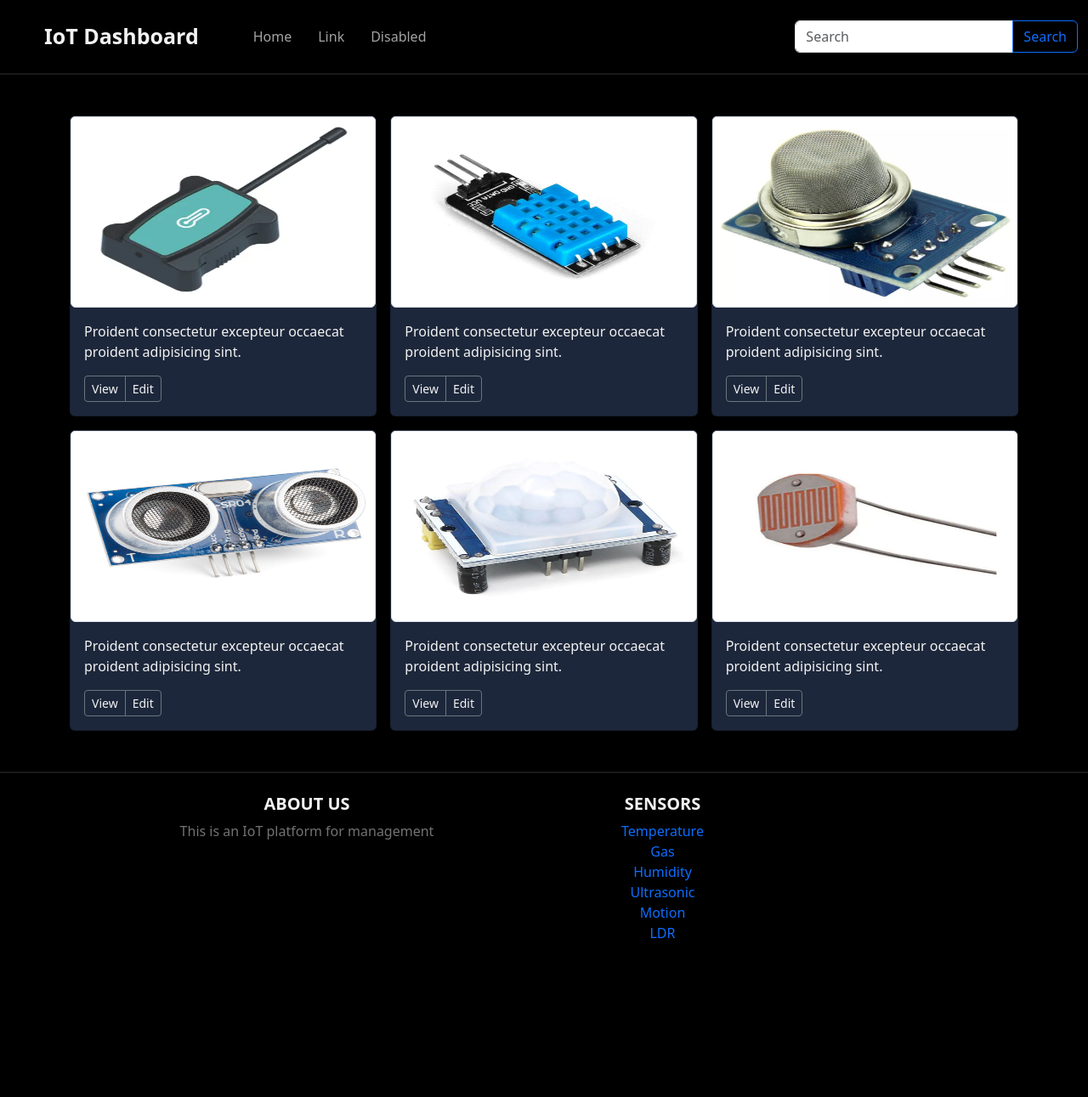
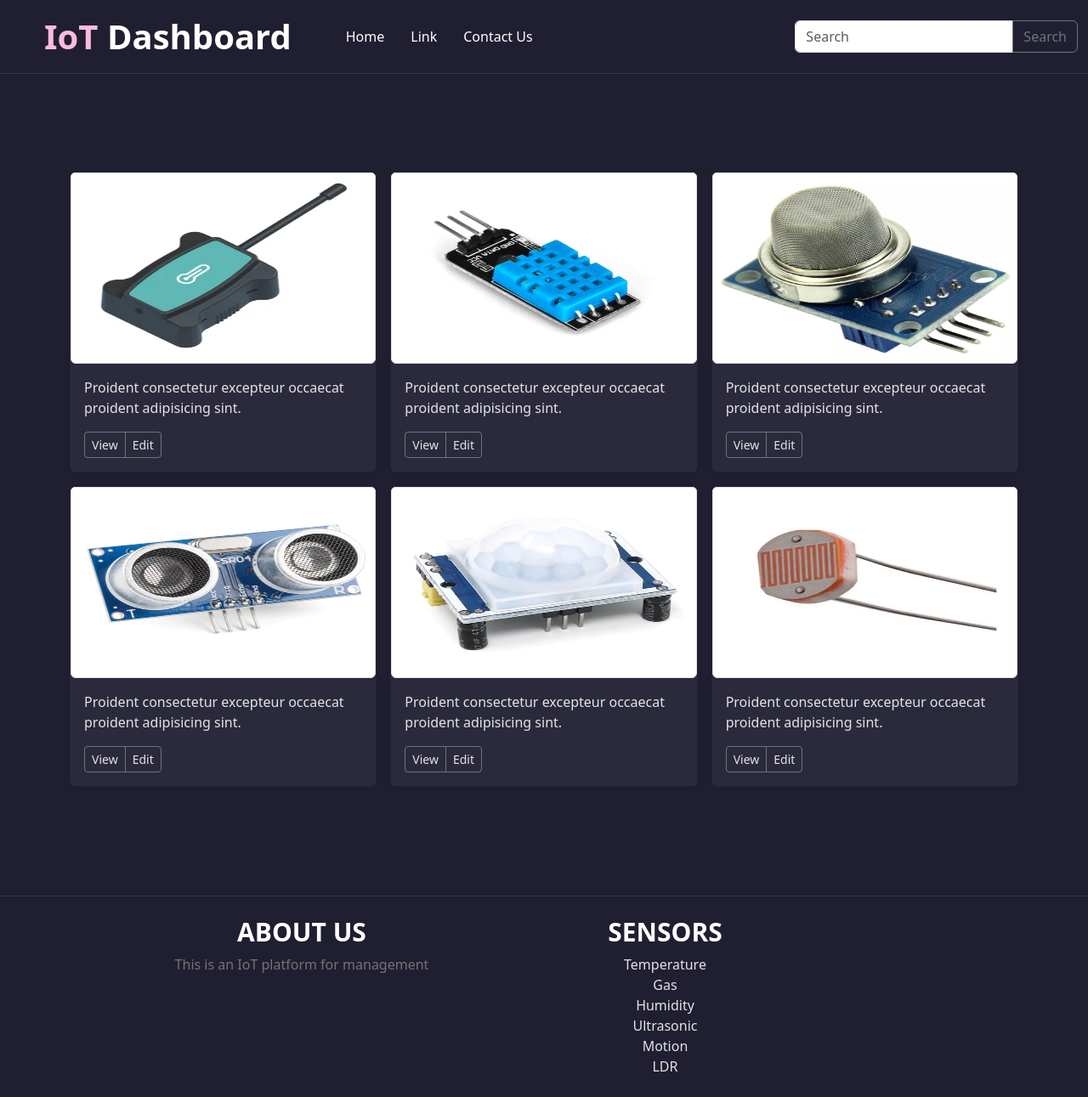
Before and after one commit to 0x2b375/myproject, a Django app: template main/templates/main/index.html in a window 1280 px wide. Shown: the whole page at 85% size. Before the commit the page ends 1104 px from the top, so only its background shows below. Run offline with Django 5.2, Linux system fonts and the light colour scheme; the template is opened without the code that fills it, so the values that code supplies are empty.

Commit message:
color palette change

```diff
--- a/main/templates/main/index.html
+++ b/main/templates/main/index.html
@@ -3,7 +3,21 @@
     <title>IoT Dashboard</title>
     <meta name="viewport" content="width=device-width, initial-scale=1">
     <link href="https://cdn.jsdelivr.net/npm/bootstrap@5.3.3/dist/css/bootstrap.min.css" rel="stylesheet" integrity="sha384-QWTKZyjpPEjISv5WaRU9OFeRpok6YctnYmDr5pNlyT2bRjXh0JMhjY6hW+ALEwIH" crossorigin="anonymous">
+    <link rel="preconnect" href="https://fonts.googleapis.com">
+    <link rel="preconnect" href="https://fonts.gstatic.com" crossorigin>
+    <link href="https://fonts.googleapis.com/css2?family=Outfit:wght@100..900&display=swap" rel="stylesheet">
     <style>
+
+      :root {
+        --clr-bg: #201f31;
+        --clr-text: #ffbade;
+        --clr-text-text: #e3e3e5;
+        --clr-border: #373646;
+        --clr-card: #2b2a3c;
+
+        -ff-outfit: "Outfit", sans-serif;
+      }
+
       *, *::before, *::after {
         box-sizing: border-box;
       }
@@ -13,9 +27,13 @@
         padding: 0;
         line-height: 1.5;
       }
-      .primary-bg {
-        background-color: #000000;
+
+      html {
+        font-family: var(--ff-outfit);
+        line-height: 1.7;
+        font-weight: 400;
       }
+
       .img-thumbnail {
         font-size: 1.125rem;
         text-anchor: middle;
@@ -32,10 +50,13 @@
 
     </style>
   </head>
-  <body class="mb-0 primary-bg">
-    <nav class="navbar mb-0 navbar-expand-lg" style="border-bottom: 2px solid #1a1a1a; background-color: #000000;">
+  <body class="mb-0" style="background-color: var(--clr-bg);">
+    <nav class="navbar mb-0 navbar-expand-lg" style="border-bottom: 0.5px solid var(--clr-border); background-color: var(--clr-bg);">
       <div class="container-fluid">
-        <a class="navbar-brand" href="#" style="color: #f2f2f2; margin-left: 40px; font-size: 25px; font-weight: bold;">IoT Dashboard</a>
+        <a class="navbar-brand" href="#" style="margin-left: 40px; font-size: 40px; font-weight: bold;">
+          <span class="" style="color: var(--clr-text); font-family: var(--ff-outfit);">IoT</span>
+          <span class="" style="color: white;">Dashboard</span>
+      </a>
         <button
           data-mdb-collapse-init
           class="navbar-toggler"
@@ -50,14 +71,14 @@
         <div class="collapse navbar-collapse" id="navbarTogglerDemo02">
           <ul class="navbar-nav me-auto mb-2 mb-lg-0">
             <li class="nav-item">
-              <a class="nav-link active" aria-current="page" href="#" style="color: #a3a3a3; margin-left: 40px;">Home</a>
+              <a class="nav-link active" aria-current="page" href="#" style="color: #ffffff; margin-left: 40px;">Home</a>
             </li>
             <li class="nav-item">
-              <a class="nav-link" href="#" style="color: #a3a3a3; margin-left: 15px;">Link</a>
+              <a class="nav-link" href="#" style="color: #ffffff; margin-left: 15px;">Link</a>
             </li>
             <li class="nav-item">
-              <a class="nav-link disabled" style="color: #a3a3a3; margin-left: 15px;"
-                >Disabled</a
+              <a class="nav-link" style="color: #ffffff; margin-left: 15px;"
+                >Contact Us</a
               >
             </li>
           </ul>
@@ -70,7 +91,7 @@
             />
             <button
               data-mdb-ripple-init
-              class="btn btn-outline-primary"
+              class="btn btn-outline-secondary"
               type="button"
               data-mdb-ripple-color="dark"
             >
@@ -83,86 +104,86 @@
   </body>
   <div class="album py-5">
     <div class="container">
-      <div class="row row-cols-1 row-cols-sm-2 row-cols-md-3 g-3">
+      <div class="row row-cols-1 row-cols-sm-2 row-cols-md-3 g-3" style="margin-bottom: 5rem; margin-top: 3.2rem">
         <div class="col">
-            <div class="card shadow-sm" style="background: #1d273b;">
+            <div class="card shadow-sm" style="background: var(--clr-card);">
                 <img src="static/main/img/temp.jpg" draggable="false" class="card-img-top img-thumbnail img-fluid" style="height: 225px;" alt="...">
                 <div class="card-body">
-                    <p class="card-text" style="color: #f2f2f2;">Proident consectetur excepteur occaecat proident adipisicing sint.</p>
+                    <p class="card-text" style="color: var(--clr-text-text);">Proident consectetur excepteur occaecat proident adipisicing sint.</p>
                     <div class="d-flex justify-content-between align-items-center">
                         <div class="btn-group">
-                            <button type="button" class="btn btn-sm btn-outline-secondary" style="color: #f2f2f2;">View</button>
-                            <button type="button" class="btn btn-sm btn-outline-secondary" style="color: #f2f2f2;">Edit</button>
+                            <button type="button" class="btn btn-sm btn-outline-secondary" style="color: var(--clr-text-text);">View</button>
+                            <button type="button" class="btn btn-sm btn-outline-secondary" style="color: var(--clr-text-text);">Edit</button>
                         </div>
                     </div>
                 </div>
             </div>
         </div>
         <div class="col">
-            <div class="card shadow-sm" style="background: #1d273b;">
+            <div class="card shadow-sm" style="background: var(--clr-card);">
                 <img src="static/main/img/humidity.jpg" draggable="false" class="card-img-top img-thumbnail img-fluid" style="height: 225px;" alt="...">
                 <div class="card-body">
-                    <p class="card-text" style="color: #f2f2f2;">Proident consectetur excepteur occaecat proident adipisicing sint.</p>
+                    <p class="card-text" style="color: var(--clr-text-text);">Proident consectetur excepteur occaecat proident adipisicing sint.</p>
                     <div class="d-flex justify-content-between align-items-center">
                         <div class="btn-group">
-                            <button type="button" class="btn btn-sm btn-outline-secondary" style="color: #f2f2f2;">View</button>
-                            <button type="button" class="btn btn-sm btn-outline-secondary" style="color: #f2f2f2;">Edit</button>
+                            <button type="button" class="btn btn-sm btn-outline-secondary" style="color: var(--clr-text-text);">View</button>
+                            <button type="button" class="btn btn-sm btn-outline-secondary" style="color: var(--clr-text-text);">Edit</button>
                         </div>
                     </div>
                 </div>
             </div>
         </div>
         <div class="col">
-          <div class="card shadow-sm" style="background: #1d273b;">
+          <div class="card shadow-sm" style="background: var(--clr-card);">
               <img src="static/main/img/gas1.jpg" draggable="false" class="card-img-top img-thumbnail img-fluid" style="height: 225px;" alt="...">
               <div class="card-body">
-                  <p class="card-text" style="color: #f2f2f2;">Proident consectetur excepteur occaecat proident adipisicing sint.</p>
+                  <p class="card-text" style="color: var(--clr-text-text);">Proident consectetur excepteur occaecat proident adipisicing sint.</p>
                   <div class="d-flex justify-content-between align-items-center">
                       <div class="btn-group">
-                          <button type="button" class="btn btn-sm btn-outline-secondary" style="color: #f2f2f2;">View</button>
-                          <button type="button" class="btn btn-sm btn-outline-secondary" style="color: #f2f2f2;">Edit</button>
+                          <button type="button" class="btn btn-sm btn-outline-secondary" style="color: var(--clr-text-text);">View</button>
+                          <button type="button" class="btn btn-sm btn-outline-secondary" style="color: var(--clr-text-text);">Edit</button>
                       </div>
                   </div>
               </div>
           </div>
         </div>
         <div class="col">
-          <div class="card shadow-sm" style="background: #1d273b;">
+          <div class="card shadow-sm" style="background: var(--clr-card);">
               <img src="static/main/img/ultrasonic.jpg" draggable="false" class="card-img-top img-thumbnail img-fluid" style="height: 225px;" alt="...">
               <div class="card-body">
-                  <p class="card-text" style="color: #f2f2f2;">Proident consectetur excepteur occaecat proident adipisicing sint.</p>
+                  <p class="card-text" style="color: var(--clr-text-text);">Proident consectetur excepteur occaecat proident adipisicing sint.</p>
                   <div class="d-flex justify-content-between align-items-center">
                       <div class="btn-group">
-                          <button type="button" class="btn btn-sm btn-outline-secondary" style="color: #f2f2f2;">View</button>
-                          <button type="button" class="btn btn-sm btn-outline-secondary" style="color: #f2f2f2;">Edit</button>
+                          <button type="button" class="btn btn-sm btn-outline-secondary" style="color: var(--clr-text-text);">View</button>
+                          <button type="button" class="btn btn-sm btn-outline-secondary" style="color: var(--clr-text-text);">Edit</button>
                       </div>
                   </div>
               </div>
           </div>
         </div>
         <div class="col">
-          <div class="card shadow-sm" style="background: #1d273b;">
+          <div class="card shadow-sm" style="background: var(--clr-card);">
               <img src="static/main/img/motion.jpg" draggable="false" class="card-img-top img-thumbnail img-fluid" style="height: 225px;" alt="...">
               <div class="card-body">
-                  <p class="card-text" style="color: #f2f2f2;">Proident consectetur excepteur occaecat proident adipisicing sint.</p>
+                  <p class="card-text" style="color: var(--clr-text-text);">Proident consectetur excepteur occaecat proident adipisicing sint.</p>
                   <div class="d-flex justify-content-between align-items-center">
                       <div class="btn-group">
-                          <button type="button" class="btn btn-sm btn-outline-secondary" style="color: #f2f2f2;">View</button>
-                          <button type="button" class="btn btn-sm btn-outline-secondary" style="color: #f2f2f2;">Edit</button>
+                          <button type="button" class="btn btn-sm btn-outline-secondary" style="color: var(--clr-text-text);">View</button>
+                          <button type="button" class="btn btn-sm btn-outline-secondary" style="color: var(--clr-text-text);">Edit</button>
                       </div>
                   </div>
               </div>
           </div>
         </div>
         <div class="col">
-          <div class="card shadow-sm" style="background: #1d273b;">
+          <div class="card shadow-sm" style="background: var(--clr-card);">
               <img src="static/main/img/ldr.jpg" draggable="false" class="card-img-top img-thumbnail img-fluid" style="height: 225px;" alt="...">
               <div class="card-body">
-                  <p class="card-text" style="color: #f2f2f2;">Proident consectetur excepteur occaecat proident adipisicing sint.</p>
+                  <p class="card-text" style="color: var(--clr-text-text);">Proident consectetur excepteur occaecat proident adipisicing sint.</p>
                   <div class="d-flex justify-content-between align-items-center">
                       <div class="btn-group">
-                          <button type="button" class="btn btn-sm btn-outline-secondary" style="color: #f2f2f2;">View</button>
-                          <button type="button" class="btn btn-sm btn-outline-secondary" style="color: #f2f2f2;">Edit</button>
+                          <button type="button" class="btn btn-sm btn-outline-secondary" style="color: var(--clr-text-text);">View</button>
+                          <button type="button" class="btn btn-sm btn-outline-secondary" style="color: var(--clr-text-text);">Edit</button>
                       </div>
                   </div>
               </div>
@@ -171,39 +192,39 @@
       </div>
     </div>
   </div>
-  <section class="bd-2" style="border-top: 2px solid #1a1a1a;">
-    <footer class="text-center" style="color: #f2f2f2;">
+  <section class="bd-2" style="border-top: 0.5px solid var(--clr-border);">
+    <footer class="text-center p-4" style="color: #ffffff;">
 
-      <div class="container p-4">
+      <div class="container">
         <div class="row">
           <div class="col-lg-6 col-md-12 mb-4 mb-md-0">
-            <h5 class="text-uppercase" style="font-weight: bold;">About Us</h5>
+            <h5 class="text-uppercase" style="font-weight: bold; font-size: 30px">About Us</h5>
 
             <p style="color: #737373;">
               This is an IoT platform for management
             </p>
           </div>
           <div class="col-lg-3 col-md-6 mb-4 mb-md-0">
-            <h5 class="text-uppercase" style="font-weight: bold;">Sensors</h5>
+            <h5 class="text-uppercase" style="font-weight: bold; font-size: 30px">Sensors</h5>
 
             <ul class="list-unstyled mb-0">
               <li >
-                <a href="#!" class="text-primary text-decoration-none">Temperature</a>
+                <a href="#!" class="text-decoration-none" style="color: var(--clr-text-text);">Temperature</a>
               </li>
               <li>
-                <a href="#!" class="text-primary text-decoration-none">Gas</a>
+                <a href="#!" class="text-decoration-none" style="color: var(--clr-text-text);">Gas</a>
               </li>
               <li>
-                <a href="#!" class="text-primary text-decoration-none">Humidity</a>
+                <a href="#!" class="text-decoration-none" style="color: var(--clr-text-text);">Humidity</a>
               </li>
               <li>
-                <a href="#!" class="text-primary text-decoration-none">Ultrasonic</a>
+                <a href="#!" class="text-decoration-none" style="color: var(--clr-text-text);">Ultrasonic</a>
               </li>
               <li>
-                <a href="#!" class="text-primary text-decoration-none">Motion</a>
+                <a href="#!" class="text-decoration-none" style="color: var(--clr-text-text);">Motion</a>
               </li>
               <li>
-                <a href="#!" class="text-primary text-decoration-none">LDR</a>
+                <a href="#!" class="text-decoration-none" style="color: var(--clr-text-text);">LDR</a>
               </li>
             </ul>
           </div>
--- a/myproject/mqtt.py
+++ b/myproject/mqtt.py
@@ -4,7 +4,7 @@ from django.conf import settings
 def on_connect(mqtt_client, userdata, flags, rc, properties):
   if rc == 0:
     print(f"Connected successfully!")
-    mqtt_client.subscribe("0aefjk5643/")
+    # mqtt_client.subscribe("0aefjk5643/")
   else:
     print('Failed to connect!')
 
```
